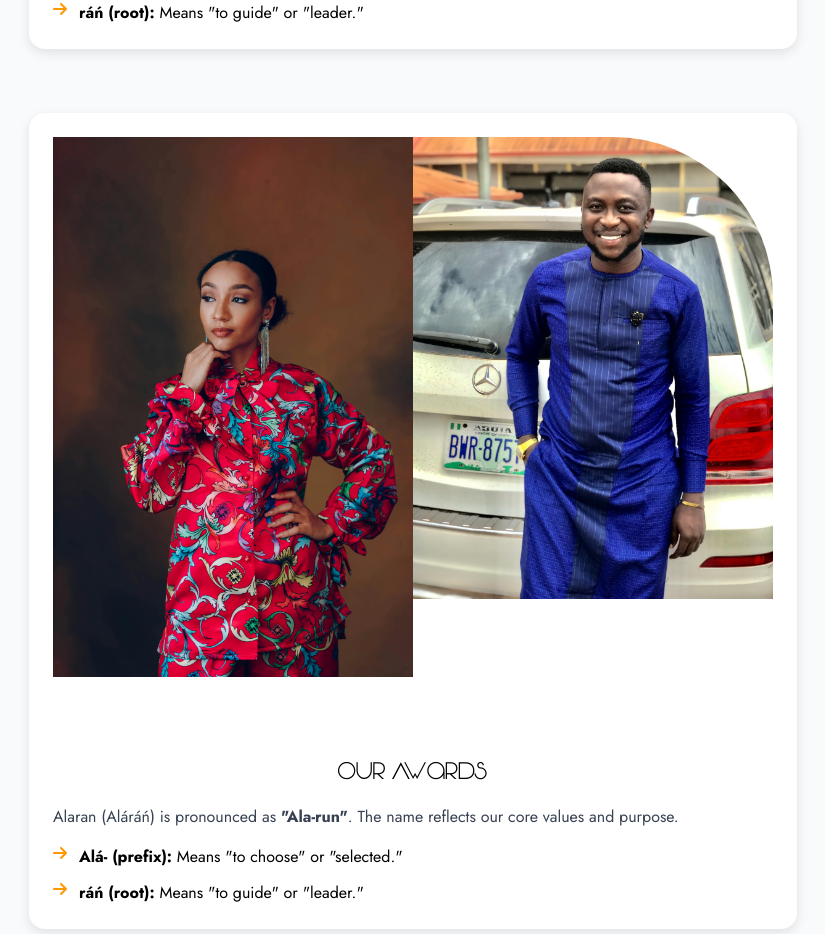
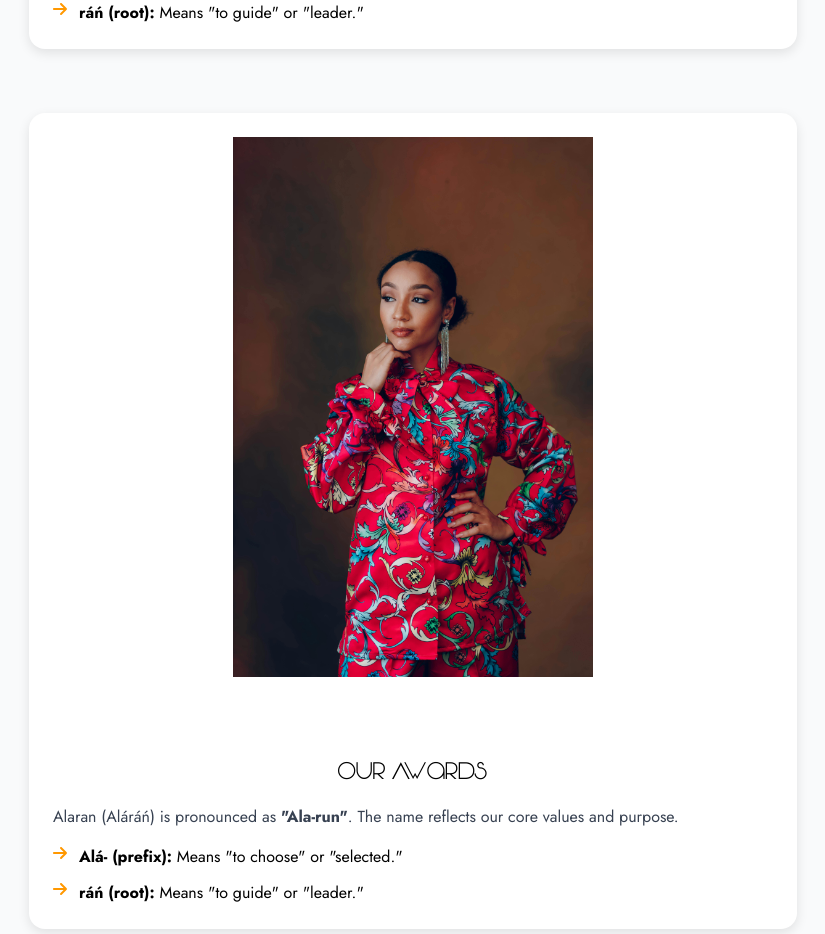
Before and after one commit to mrauthentik/Encanto, a React (Vite) app in the folder alaran/: page /brand in a window 1280 px wide. Shown: the part 2400-3334 px from the top of the page, without its empty margins (227-1052 px from the left). Built offline with nearby package versions, Linux system fonts and the light colour scheme; a web font is replaced by a local one.

Commit message:
Remove commented-out image import and usage in Brand component

```diff
--- a/alaran/src/components/Brand.jsx
+++ b/alaran/src/components/Brand.jsx
@@ -5,7 +5,7 @@ import logo from '../assets/alaran logo3.png';
 import img from '../assets/fashion (10).Jpg';
 import img1 from '../assets/design.jpg';
 import img2 from '../assets/design (1).Jpg';
-import img3 from '../assets/demola.PNG';
+// import img3 from '../assets/demola.PNG';
 import img4 from '../assets/fashion (4).jpg';
 import img5 from '../assets/fashion (3).jpg';
 import { motion } from 'framer-motion';
@@ -109,7 +109,7 @@ const Brand = () => {
         >
                 <div className="brand-img-slide">
                     <img src={img2} alt=""  />
-                    <img src={img3} alt="" className='brand-img3' />
+                    {/* <img src={img3} alt="" className='brand-img3' /> */}
                 </div>
 
           <h2 className="text-2xl  mb-4 text-center">Our Awards</h2>
```
